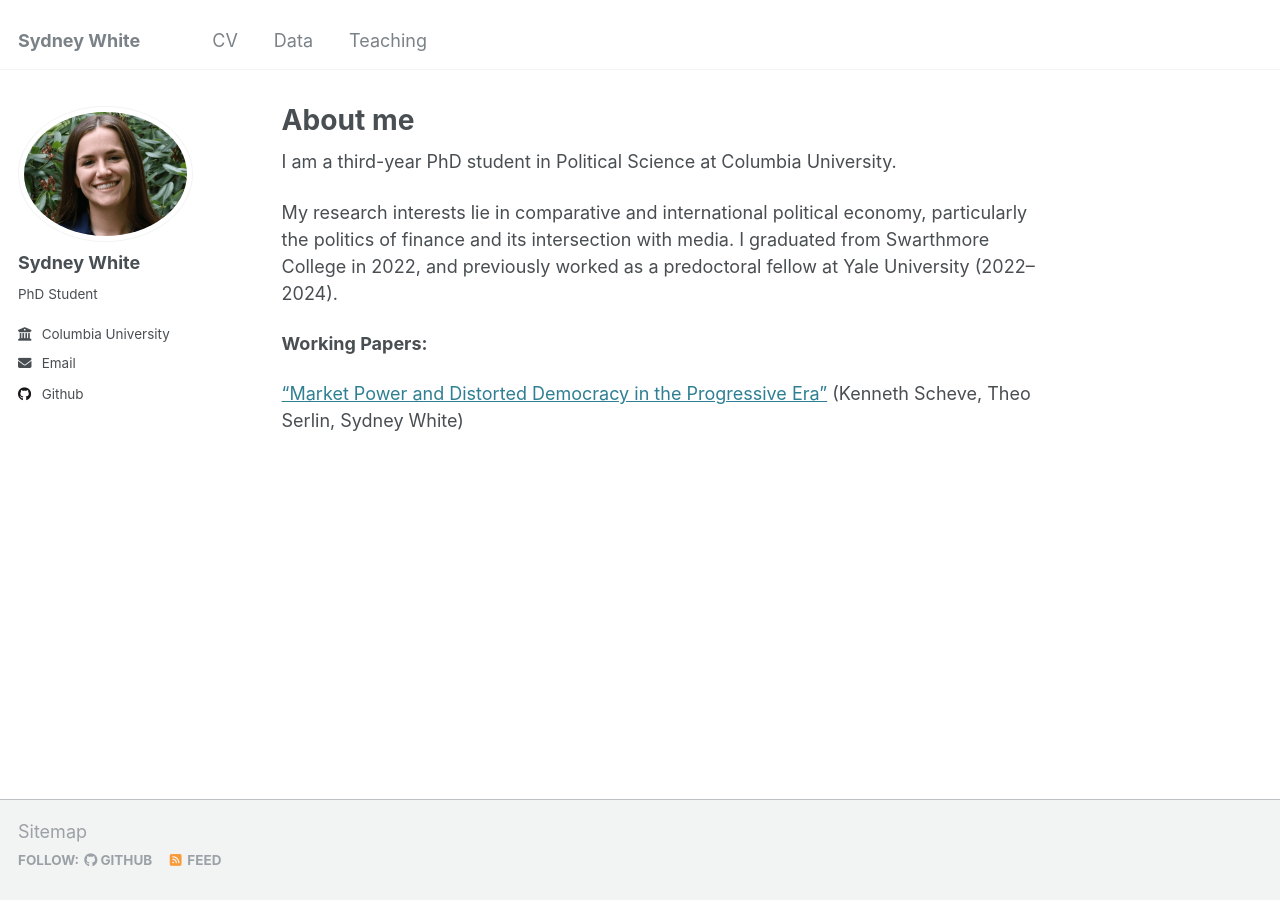
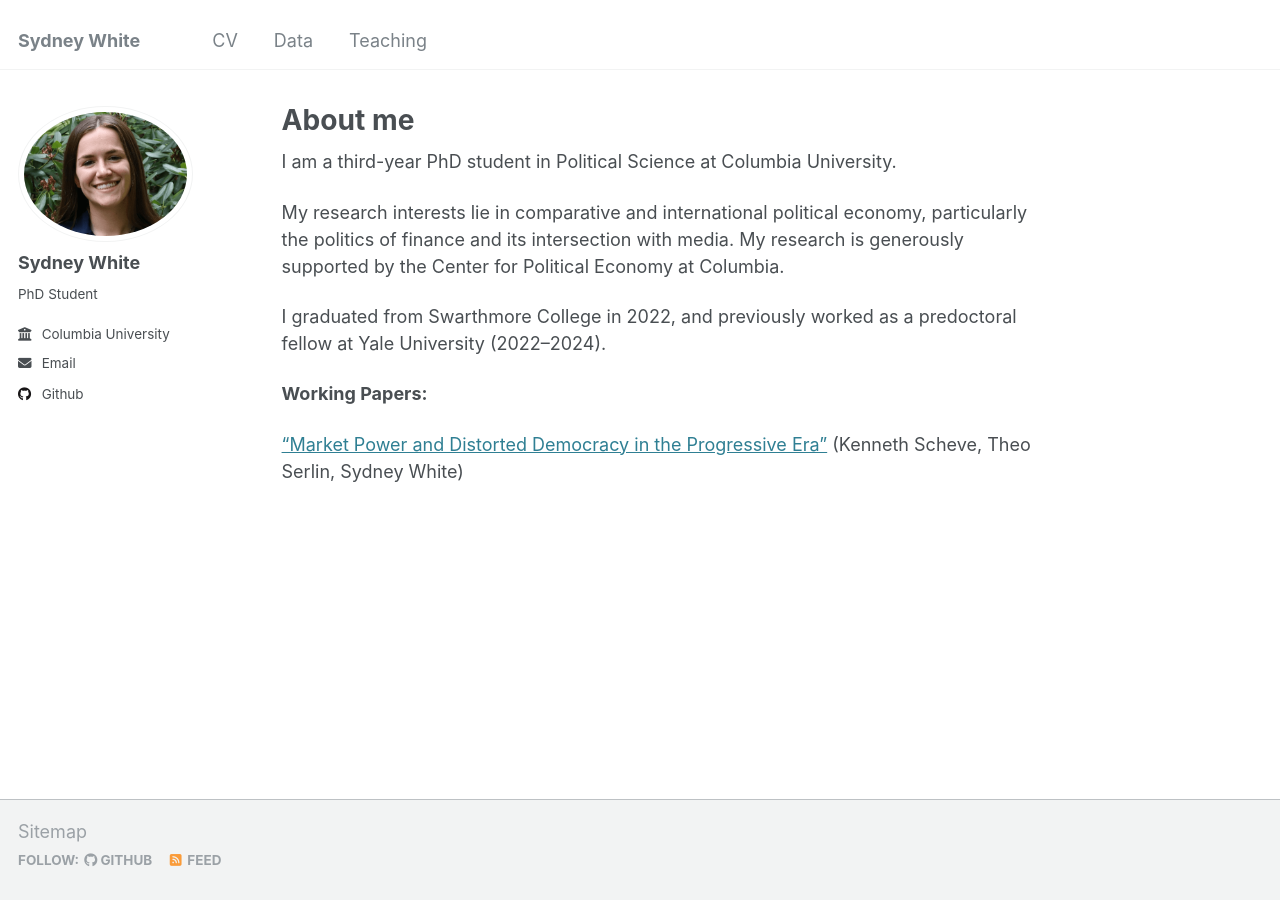
Before and after one commit to Sydney-White/web, a Jekyll site: the page built from _pages/about.md, in a window 1280 px wide. Built offline with Jekyll 4.4.1, drawn with Linux system fonts in a browser that asks for light colours.

Commit message:
Update research interests section in about.md
Added information about research support from the Center for Political Economy at Columbia.

```diff
--- a/_pages/about.md
+++ b/_pages/about.md
@@ -9,7 +9,8 @@ redirect_from:
 
 I am a third-year PhD student in Political Science at Columbia University.
 
-My research interests lie in comparative and international political economy, particularly the politics of finance and its intersection with media.
+My research interests lie in comparative and international political economy, particularly the politics of finance and its intersection with media. My research is generously supported by the Center for Political Economy at Columbia.
+
 I graduated from Swarthmore College in 2022, and previously worked as a predoctoral fellow at Yale University (2022–2024).
 
 **Working Papers:**
```
